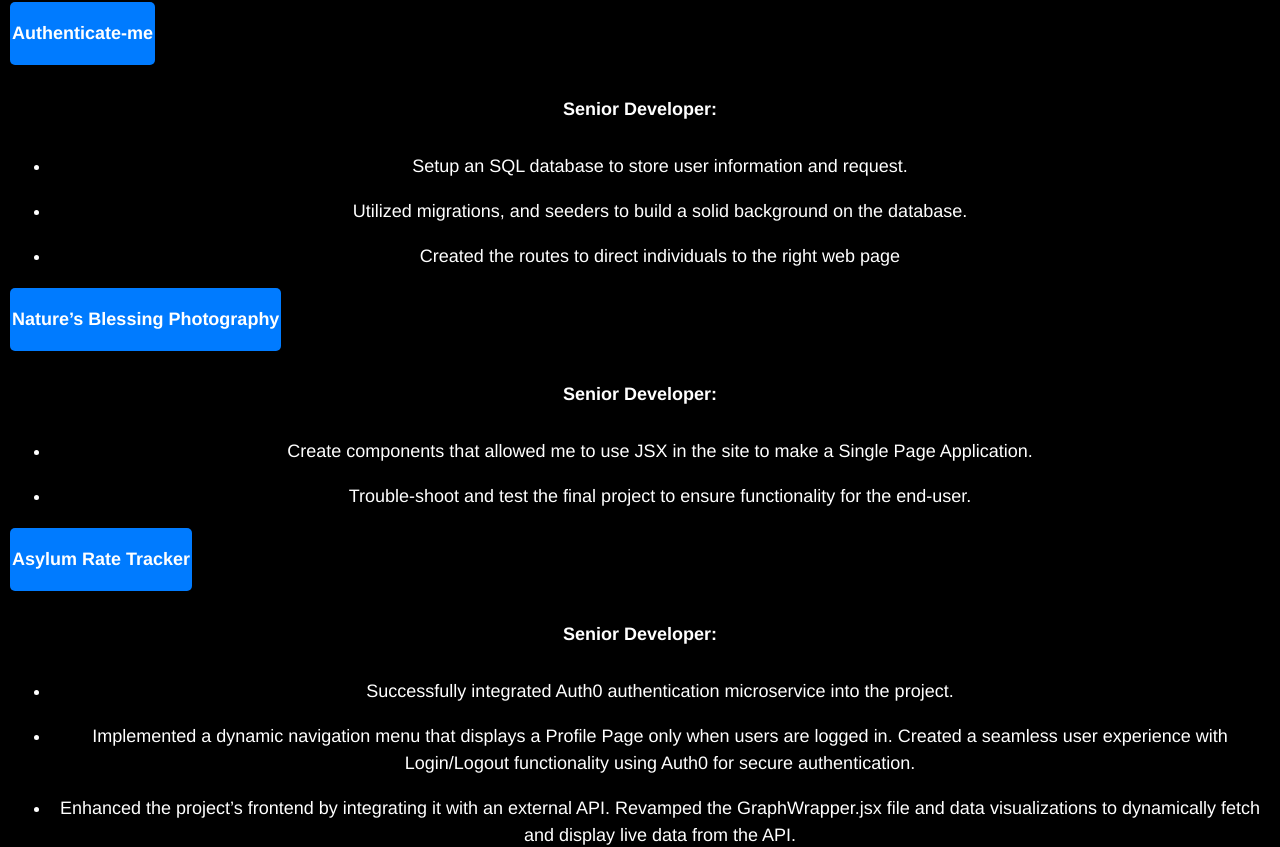
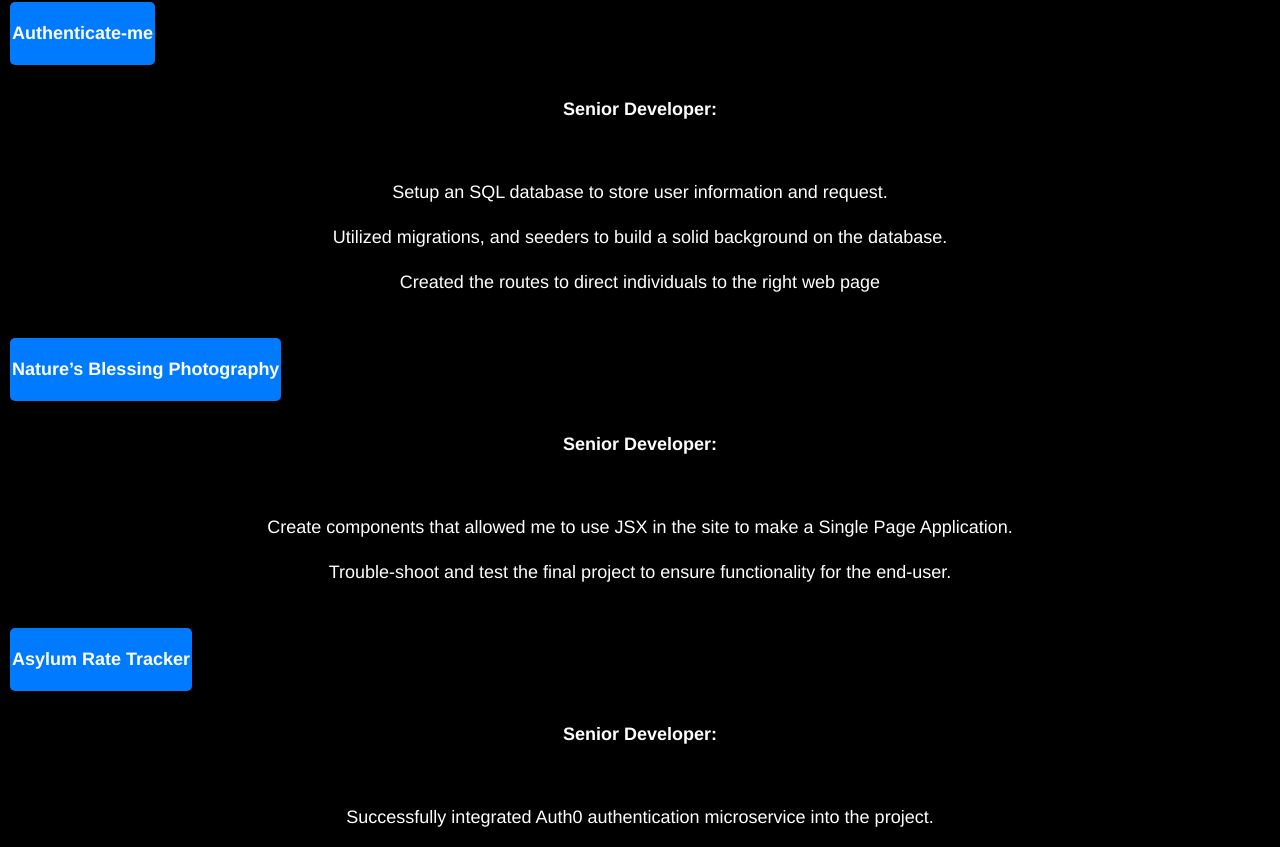
Before and after one commit to kenandcrys/Resume, a React (Vite) app: page / in a window 1280 px wide. Shown: the part 754-1601 px from the top of the page. Built offline with nearby package versions, Linux system fonts and the light colour scheme.

Commit message:
padding ul on 768px

```diff
--- a/src/App.css
+++ b/src/App.css
@@ -155,6 +155,10 @@ h1 {
     margin: 1.2rem auto;
 }
 
+ul {
+  list-style: none;
+  padding: 0.5rem;
+}
 
  h2, h3, p, h5 {
   text-align: center;
```
